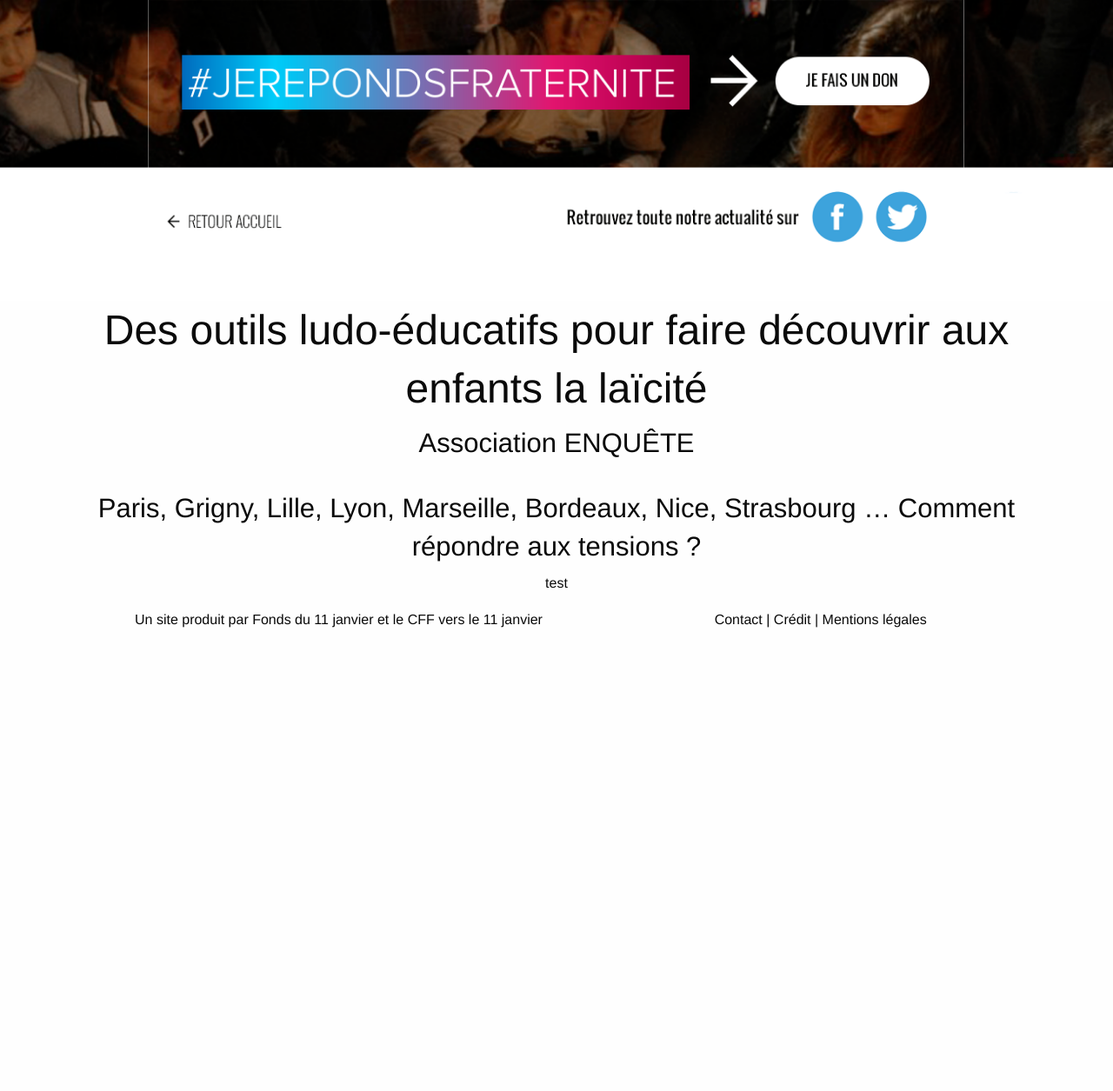
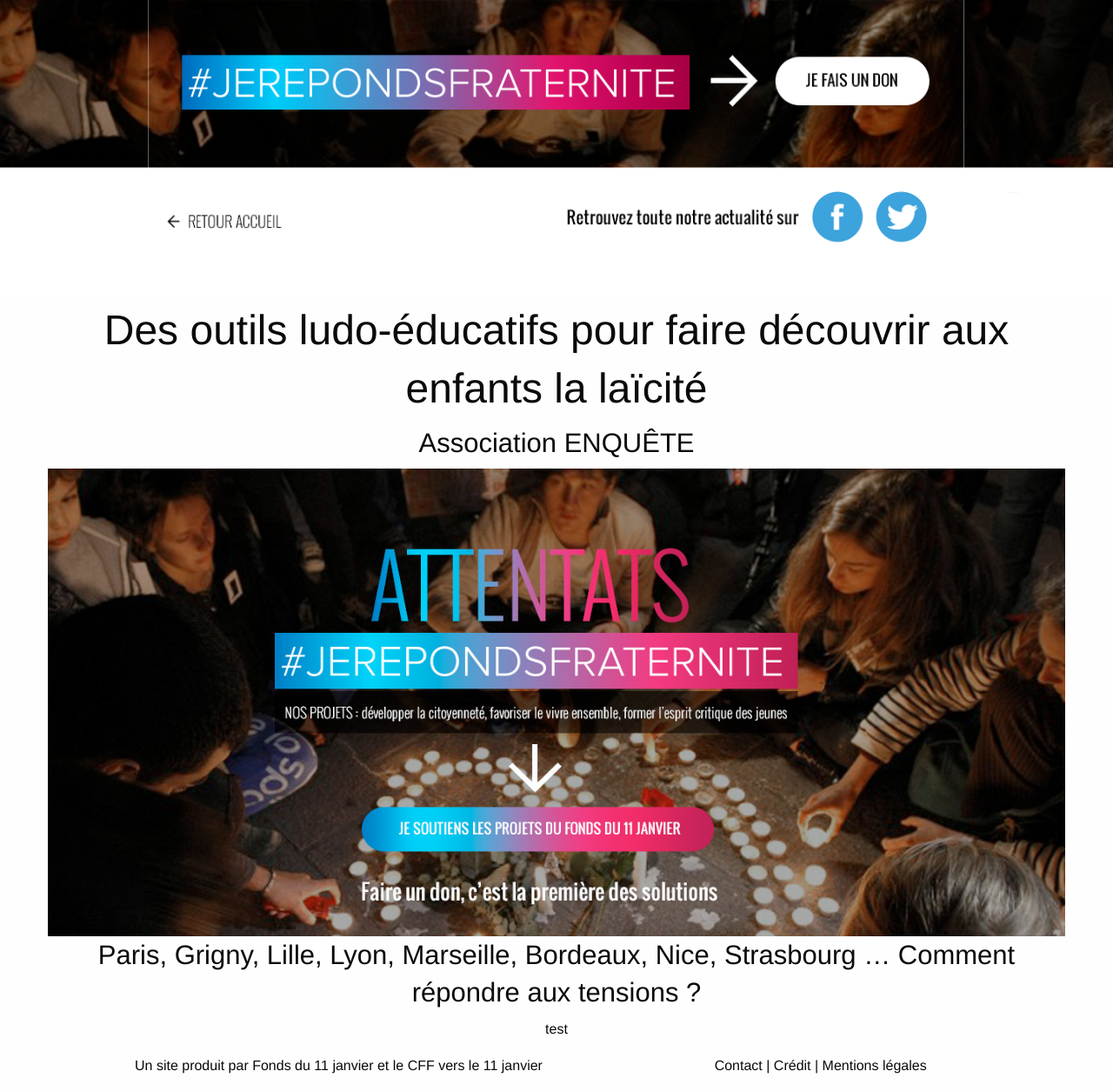
Before and after one commit to adfinitas-app/jerepondsfraternite, a Jekyll site: the page built from _posts/2015-12-01-des-outils-ludo-educatifs-pour-faire-decouvrir-aux-enfants-la-laicite.md, in a window 1280 px wide. Shown: the whole page at 87% size. Built offline with Jekyll 4.4.1, drawn with Linux system fonts in a browser that asks for light colours; before the commit the page ends 900 px from its top, so only the background shows below that.

Commit message:
Updated '_layouts/template-post.html' via CloudCannon

```diff
--- a/_layouts/template-post.html
+++ b/_layouts/template-post.html
@@ -7,7 +7,7 @@
     <div class="large-12 columns text-center">
         <h1>{{page.title}}</h1>
         <h3>{{page.categorie}}</h3>
-        <img src="{{post.vignette_path}}">
+        <img src="{{page.vignette_path}}">
         <h3>{{page.description}}</h3>
         {{content}}
     </div>
```
